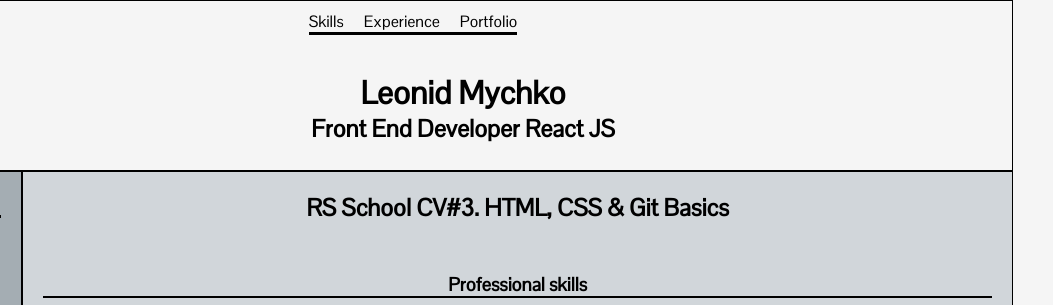
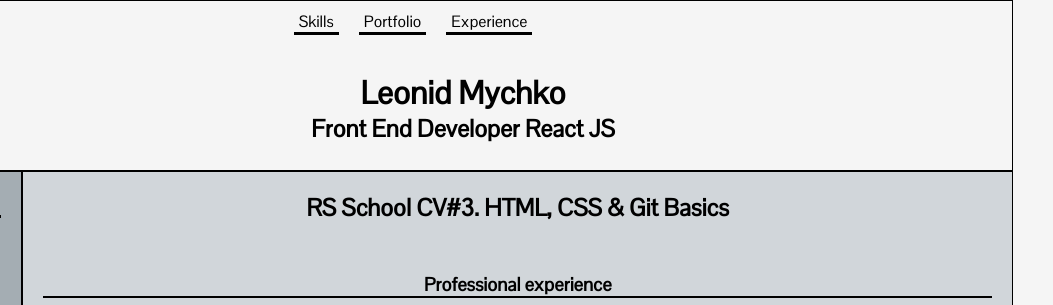
Before and after one commit to LGers/rsschool-cv, a plain HTML site: page index.html in a window 1280 px wide. Shown: the top 305 px of the page, 227-1280 px from the left. Drawn offline with Linux system fonts and the light colour scheme.

Commit message:
feat: add nav links

```diff
--- a/index.html
+++ b/index.html
@@ -17,9 +17,9 @@
     <header>
       <nav class="header-navigation">
         <ul>
-          <li>Skills</li>
-          <li>Experience</li>
-          <li>Portfolio</li>
+          <li><a href="#skills">Skills</a></li>
+          <li><a href="#portfolio">Portfolio</a></li>
+          <li><a href="#experience">Experience</a></li>
         </ul>
       </nav>
       <div class="header-content">
@@ -52,7 +52,7 @@
             </a>
           </li>
         </ul>
-        <h3>Skills</h3>
+        <h3 id="skills">Skills</h3>
         <ul>
           <li>React JS / Hooks</li>
           <li>Redux / Saga</li>
@@ -69,7 +69,7 @@
           <li>Russian: C2 Native</li>
           <li>Belorussian: B2 intermediate</li>
         </ul>
-        <h3>Portfolio</h3>
+        <h3 id="portfolio">Portfolio</h3>
         <ul>
           <li>
             <a href="https://lemasello-project-management-app.netlify.app/">
@@ -89,7 +89,7 @@
       </aside>
       <main>
         <h2>RS School CV#3. HTML, CSS &amp; Git Basics</h2>
-        <h3>Professional skills</h3>
+        <h3 id="experience">Professional experience</h3>
         <h4>Lemasello - Project Management App</h4>
              <p><strong>Stack</strong>: React JS, Redux, Redux Toolkit, React-hook-forms, MUI, Type Script</p>
           <h4>Palm Clinic SPA</h4>
--- a/style.css
+++ b/style.css
@@ -19,13 +19,11 @@ body {
 
 header {
   display: flex;
-  /* justify-content: flex-start; */
   flex-direction: column;
   background-color: #F5F5F5;
   padding: 10px;
   gap: 20px;
   border: solid 1px #000;
-  /* width: 100%; */
 }
 
 main {
@@ -121,8 +119,6 @@ footer {
   align-items: center;
   gap: 20px;
   margin: auto;
-  /* width: 100%; */
-  border-bottom: solid 3px #000;
 }
 
 .header-navigation ul{
@@ -134,11 +130,20 @@ footer {
 }
 
 .header-navigation li{
-  list-style-type: none
+  list-style-type: none;
+  padding: 0 5px;
+  border-bottom: solid 3px #000;
 }
+
+.header-navigation li:hover{
+  background-color: rgba(0, 0, 0, 0.023);
+  border-radius: 3px;
+  box-shadow: 2px 2px 5px rgba(0, 0, 0, 0.123);
+  transition: all 0.2s;
+}
+
 .header-content {
   display: flex;
-  /* flex-direction: column; */
   align-items: center;
   width: 100%;
 }
@@ -202,7 +207,7 @@ footer {
   margin-left: 15px;
 }
 
-.code-moveLine {
+.code-move-line {
   margin-left: 15px;
 }
 
```
Also changed, not shown: 1 other file.
